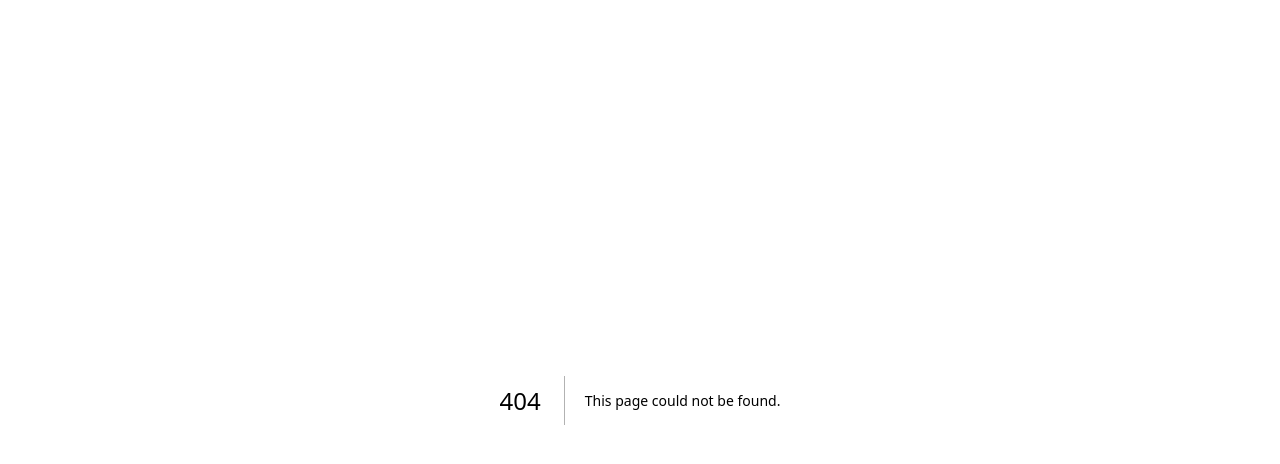
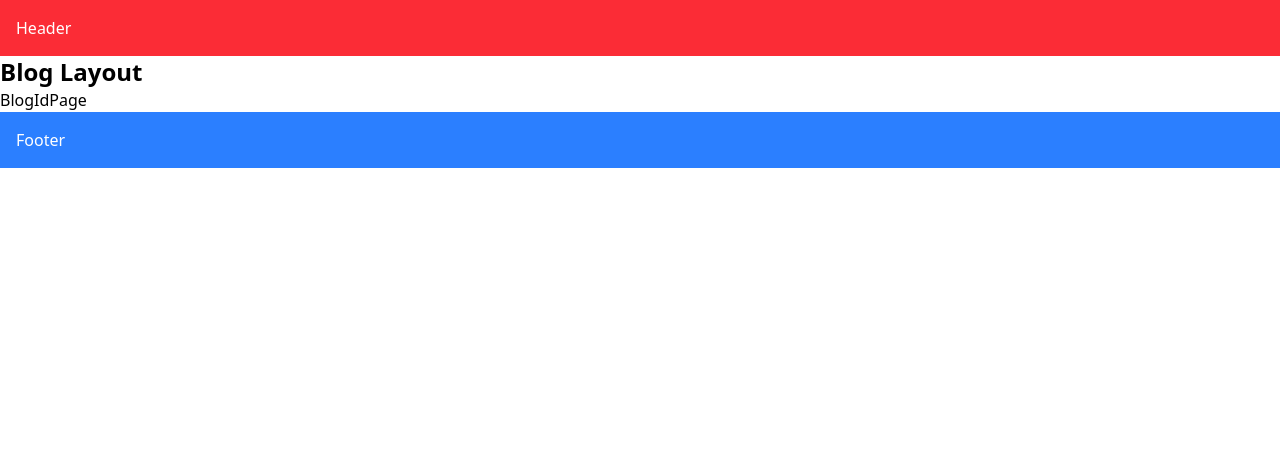
Before and after one commit to Faizanulghani/first-next-js-app, a Next.js app: page /blogs/1 in a window 1280 px wide. Before the commit this address had no page. Shown: the top 464 px of the page. Built offline with nearby package versions, Linux system fonts and the light colour scheme.

Commit message:
Added pages and layouts

```diff
--- /dev/null
+++ b/app/about/page.js
@@ -0,0 +1,7 @@
+const Aboutpage = () => {
+  return (
+    <div>About page</div>
+  )
+}
+
+export default Aboutpage
--- /dev/null
+++ b/app/blogs/[blogId]/page.js
@@ -0,0 +1,8 @@
+const BlogIdPage = async ({ params }) => {
+  let { blogId } = await params;
+  console.log(blogId);
+
+  return <div>BlogIdPage</div>;
+};
+
+export default BlogIdPage;
--- /dev/null
+++ b/app/blogs/layout.js
@@ -0,0 +1,8 @@
+export default function BlogLayout({ children }) {
+  return (
+    <div>
+      <h1 className="text-2xl font-semibold">Blog Layout</h1>
+      {children}
+    </div>
+  );
+}
--- /dev/null
+++ b/app/blogs/page.js
@@ -0,0 +1,5 @@
+const Blogpage = () => {
+  return <div>Blog page</div>;
+};
+
+export default Blogpage;
--- a/app/layout.js
+++ b/app/layout.js
@@ -3,7 +3,11 @@ import "./globals.css";
 export default function RootLayout({ children }) {
   return (
     <html lang="en">
-      <body>{children}</body>
+      <body>
+        <header className="bg-red-500 p-4 text-white">Header</header>
+        {children}
+        <footer className="bg-blue-500 p-4 text-white">Footer</footer>
+        </body>
     </html>
   );
 }
--- /dev/null
+++ b/app/services/page.js
@@ -0,0 +1,7 @@
+const Servicespage = () => {
+  return (
+    <div>Services page</div>
+  )
+}
+
+export default Servicespage
```
